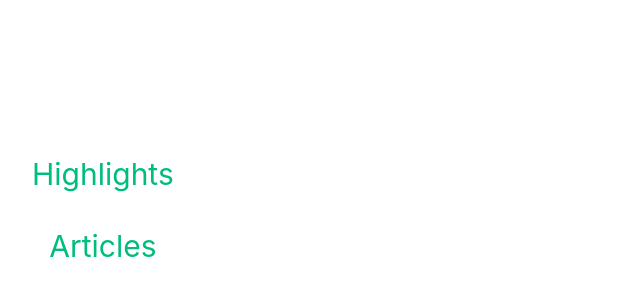
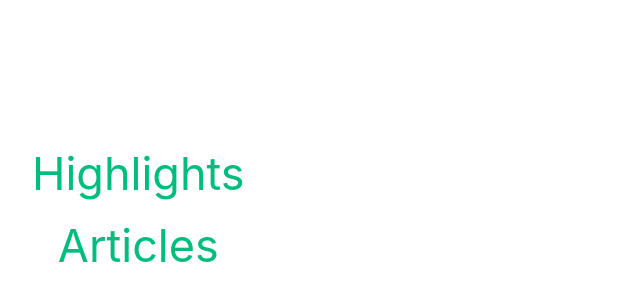
Before and after one commit to wikimedia/wiki-highlights, a Vue app: page /#/ in a window 1280 px wide. Shown: the part 190-490 px from the top of the page, without its empty margins (0-640 px from the left). Built offline with nearby package versions, Linux system fonts and the light colour scheme.

Commit message:
Navigate to articles

```diff
--- a/src/components/HighlightThumb.vue
+++ b/src/components/HighlightThumb.vue
@@ -20,11 +20,13 @@ import { useRouter } from 'vue-router';
 const props = defineProps( {
 	image: { type: String, required: true },
 	title: { type: String, required: true },
-	text: { type: String, required: true }
+	text: { type: String, required: true },
+	source: { type: String, required: true }
 } );
 const router = useRouter();
 function goToHighlight() {
-	router.push( 'highlights/' + props.title );
+	const url = props.source === 'highlights' ? 'highlights/' : 'article/';
+	router.push( url + props.title );
 }
 </script>
 
--- a/src/views/CategoriesView.vue
+++ b/src/views/CategoriesView.vue
@@ -11,6 +11,7 @@
 				:image="source === 'highlights' ? article.highlights[0].image : article.leadImage"
 				:title="article.title"
 				:text="source === 'highlights' ? article.highlights[0].text : article.summary"
+				:source="source"
 			/>
 		</div>
 	</main>
@@ -19,7 +20,7 @@
 <script setup>
 import HighlightThumb from '../components/HighlightThumb.vue';
 import { categories } from '../data.js';
-const props = defineProps( {
+defineProps( {
 	source: { type: String, required: true }
 } );
 </script>
--- a/src/views/HomeView.vue
+++ b/src/views/HomeView.vue
@@ -1,8 +1,11 @@
 <template>
 	<main class="wiki-highlight-home">
-		<RouterLink to="/highlights">Highlights</RouterLink>
-		<br>
-		<RouterLink to="/articles">Articles</RouterLink>
+		<RouterLink to="/highlights">
+			Highlights
+		</RouterLink>
+		<RouterLink to="/articles">
+			Articles
+		</RouterLink>
 	</main>
 </template>
 
@@ -13,7 +16,7 @@ import { RouterLink } from 'vue-router';
 <style>
 .wiki-highlight-home a {
 	display: block;
-	font-size: 2em;
+	font-size: 3em;
 	text-align: center;
 }
 </style>
```
